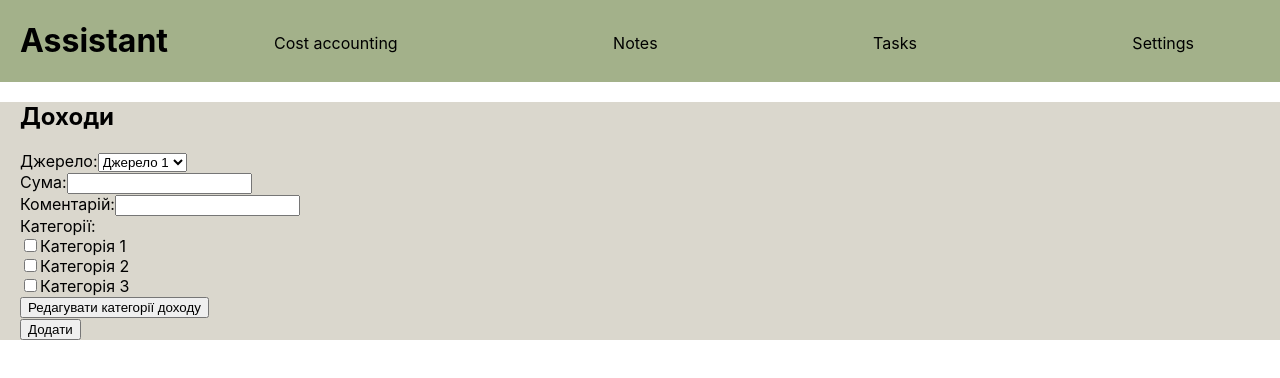
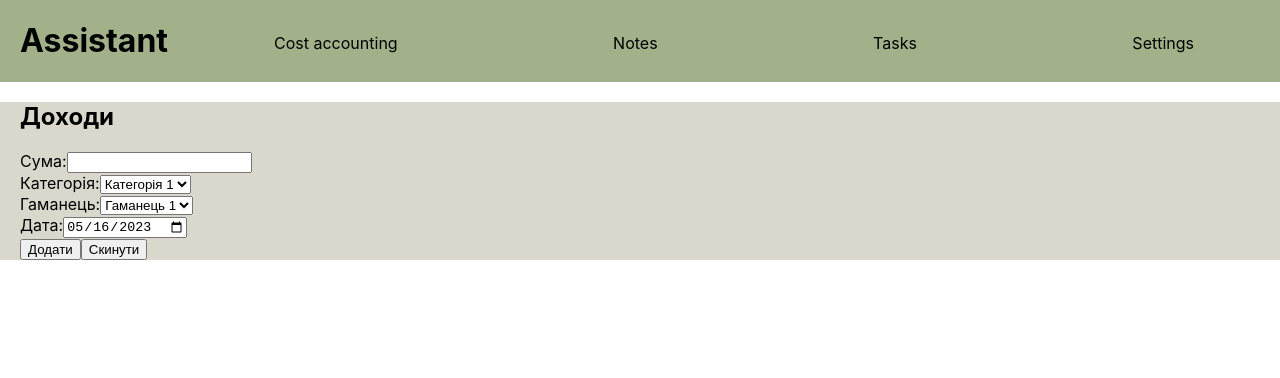
Before and after one commit to RomanHard/assistant, a React (Create React App) app: page /expenses in a window 1280 px wide. Shown: the top 378 px of the page. Built offline with nearby package versions, Linux system fonts and the light colour scheme.

Commit message:
leftBlock

```diff
--- a/src/components/expenses/block/LeftBlock.js
+++ b/src/components/expenses/block/LeftBlock.js
@@ -9,46 +9,41 @@ const LeftBlock = () => {
 
   return (
     <div className="left-block">
-      <h2>Доходи</h2>
+      <h2 className="block-title">Доходи</h2>
       <div className="income-form">
-        <div className="income-source">
-          <label htmlFor="income-source">Джерело:</label>
-          <select id="income-source">
-            <option value="source1">Джерело 1</option>
-            <option value="source2">Джерело 2</option>
-            <option value="source3">Джерело 3</option>
-          </select>
-        </div>
-        <div className="income-amount">
+        <div className="input-field">
           <label htmlFor="amount">Сума:</label>
           <input type="text" id="amount" />
         </div>
-        <div className="income-comment">
-          <label htmlFor="comment">Коментарій:</label>
-          <input type="text" id="comment" />
+        <div className="input-field">
+          <label htmlFor="category">Категорія:</label>
+          <select id="category">
+            <option value="category1">Категорія 1</option>
+            <option value="category2">Категорія 2</option>
+            <option value="category3">Категорія 3</option>
+          </select>
         </div>
-        <div className="income-categories">
-          <label>Категорії:</label>
-          <div>
-            <input type="checkbox" id="category1" />
-            <label htmlFor="category1">Категорія 1</label>
-          </div>
-          <div>
-            <input type="checkbox" id="category2" />
-            <label htmlFor="category2">Категорія 2</label>
-          </div>
-          <div>
-            <input type="checkbox" id="category3" />
-            <label htmlFor="category3">Категорія 3</label>
-          </div>
-          <button onClick={handleEditCategories}>Редагувати категорії доходу</button>
+        <div className="input-field">
+          <label htmlFor="wallet">Гаманець:</label>
+          <select id="wallet">
+            <option value="wallet1">Гаманець 1</option>
+            <option value="wallet2">Гаманець 2</option>
+            <option value="wallet3">Гаманець 3</option>
+          </select>
+        </div>
+        <div className="input-field">
+          <label htmlFor="date">Дата:</label>
+          <input type="date" id="date" defaultValue={new Date().toISOString().split('T')[0]} />
+        </div>
+        <div className="button-row">
+          <button type="submit">Додати</button>
+          <button type="reset">Скинути</button>
         </div>
         {showModal && (
           <div className="modal" style={{ backgroundColor: '#588157' }}>
             {/* Вміст модального вікна */}
           </div>
         )}
-        <button>Додати</button>
       </div>
     </div>
   );
```
